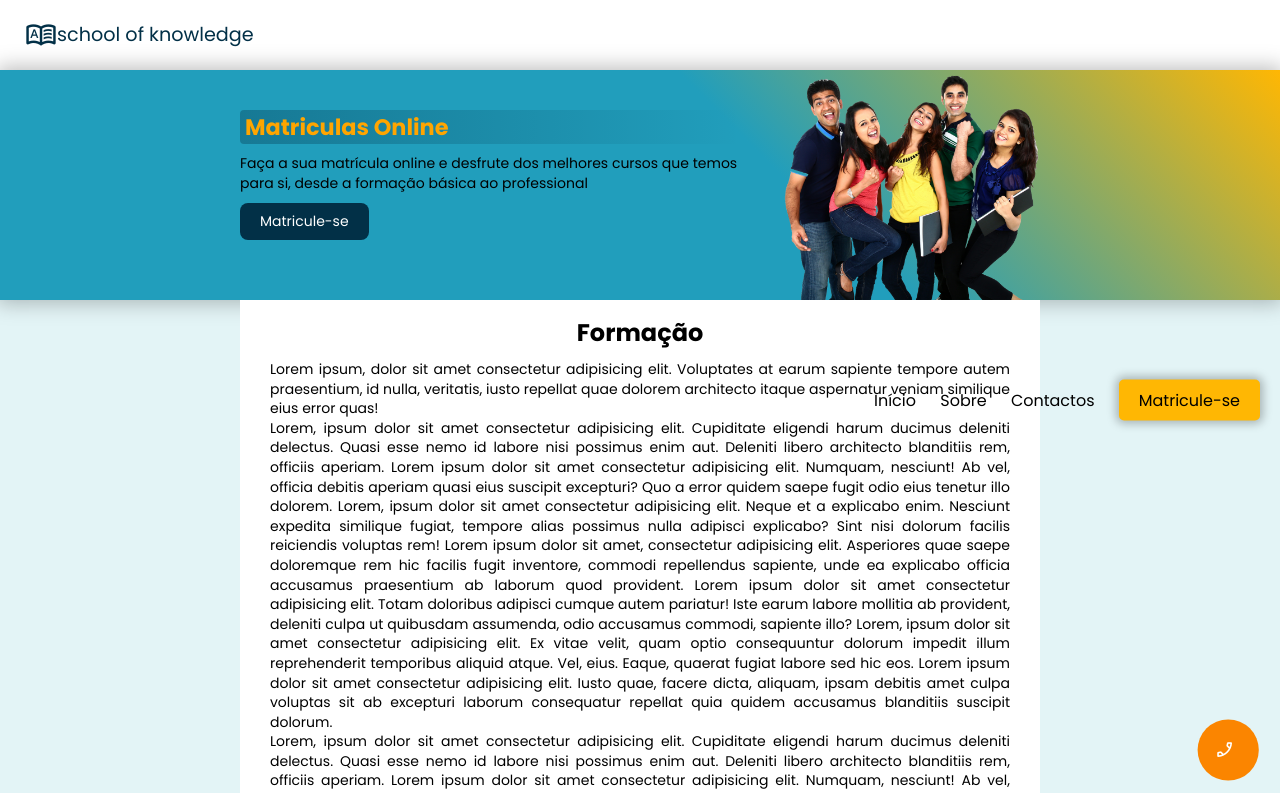
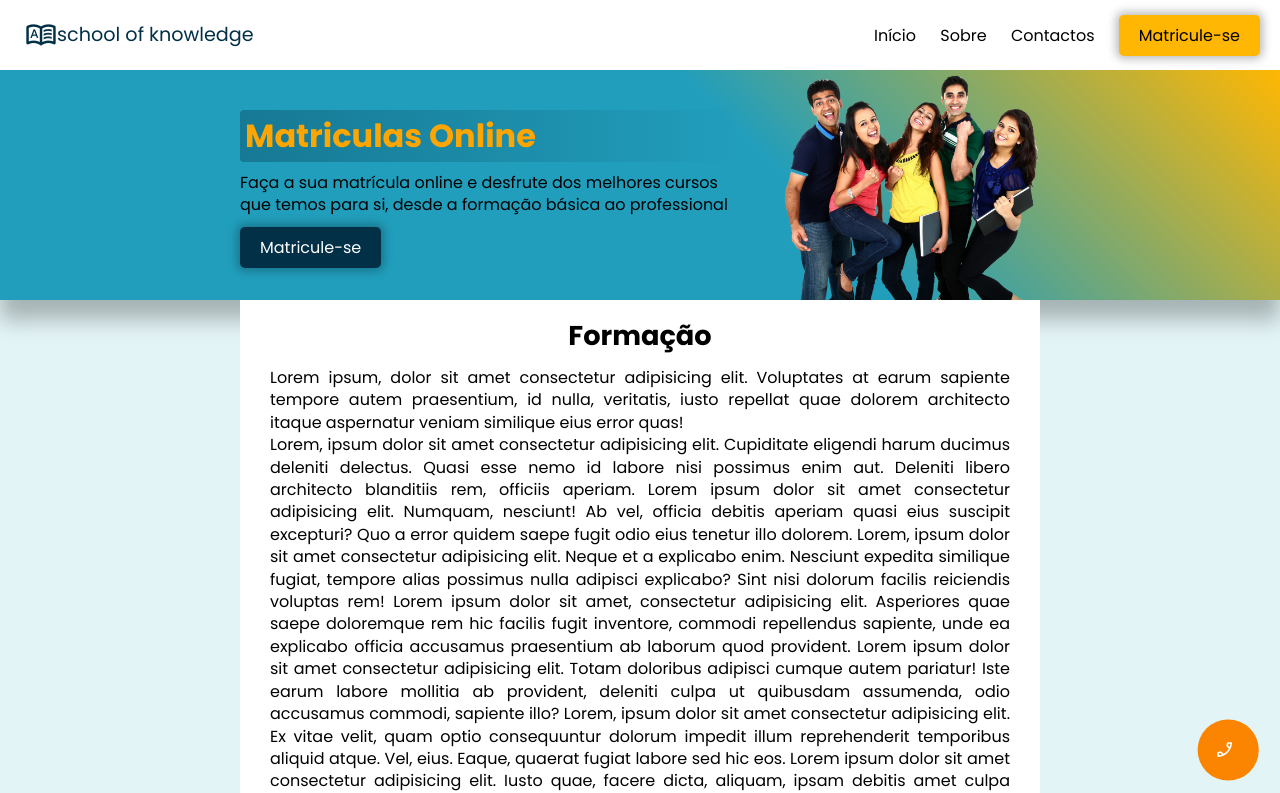
Before and after one commit to freddymenezess/site-matriculas, a plain HTML site: page index.html in a window 1280 px wide. Shown: the top 793 px of the page. Drawn offline with nearby package versions, Linux system fonts and the light colour scheme.

Commit message:
Changes
Corrigi o erro no cabeçalho

```diff
--- a/index.html
+++ b/index.html
@@ -24,7 +24,7 @@
                     <a href="#" class="normal">Início</a>
                     <a href="#" class="normal">Sobre</a>
                     <a href="#" class="normal">Contactos</a>
-                    <a href="#" class="especial">Matricule-se</a>
+                    <a href="#" class="especial btn">Matricule-se</a>
                 </nav>
             </div>
             <div class="container-menu" id="container-menu">
--- a/script/script.js
+++ b/script/script.js
@@ -9,7 +9,7 @@ window.addEventListener('scroll', function() {
             header.style.backgroundColor = "#219EBC";
             header.style.position = "fixed";
             header.style.width = "100%";
-            header.style.top = "-1";
+            header.style.top = "0";
             header.style.transition = "position 0.2s linear, background-color 0.3s linear";
         } else {
             header.style.backgroundColor = "white";
--- a/styles/mediaQueries.css
+++ b/styles/mediaQueries.css
@@ -9,7 +9,7 @@
 
     .section-img {
         background-image: linear-gradient(45deg, var(--primary-color) 0%, var(--primary-color) 60%, var(--text-color) 100%);
-        box-shadow: 0px 7px 40px 4px rgba(0, 0, 0, 0.267);
+        box-shadow: 0px 20px 20px 0px rgba(0, 0, 0, 0.267);
     }
 
     .section-img .img {
@@ -38,25 +38,17 @@
         max-width: 800px;
     }
 
-    header .menu-largo {
-        position: absolute;
-        top: 50%;
-        right: 20px;
-        transform: translateY(-50%);
-    }
-
-    header .menu #menu-icon {
+    header .menu .bg-span {
         display: none;
     }
 
     header .menu-largo {
         display: inline-block;
-
     }
 
     .section-img {
         background-image: linear-gradient(45deg, var(--primary-color) 0%, var(--primary-color) 60%, var(--text-color) 100%);
-        box-shadow: 0px 7px 40px 4px rgba(0, 0, 0, 0.267);
+        box-shadow: 0px 20px 20px 0px rgba(0, 0, 0, 0.267);
     }
 
     .section-img .img {
@@ -79,21 +71,7 @@
     }
 
     .especial {
-        display: inline-block;
         background-color: var(--text-color);
-        padding: 8px 20px;
-        border-radius: 5px;
-        transition: transform .2s linear;
-        box-shadow: 0px 0px 10px 3px rgba(0, 0, 0, 0.267);
-    }
-
-    .especial:hover {
-        opacity: 0.8;
-        cursor: pointer;
-    }
-
-    .especial:active {
-        transform: scale(0.8);
     }
 
     .section-img .img {
@@ -102,20 +80,35 @@
 }
 
 @media screen and (min-width: 992px) {
-    header .menu-largo {
-        position: absolute;
-        top: 50%;
-        right: 20px;
-        transform: translateY(-50%);
+    header {
+        display: flex;
+        justify-content: space-between;
+        align-items: center;
+        align-content: center;
+        padding: 20px;
+        background-color: white;
+        height: 70px;
+        position: relative;
     }
 
-    header .menu #menu-icon {
+    h2 {
+        font-size: 1.7em;
+    }
+
+    .text > h2 {
+        font-size: 2em;
+    }
+
+    p {
+        font-size: 16px;
+    }
+
+    header .menu .bg-span {
         display: none;
     }
 
     header .menu-largo {
-        display: inline;
-
+        display: inline-block;
     }
 
     .nav-larga a {
@@ -125,7 +118,7 @@
     }
 
     .normal:hover {
-        padding-bottom: 21px;
+        padding-bottom: 24px;
         color: var(--text-color);
         border-bottom: 2px solid var(--text-color);
         cursor: pointer;
@@ -134,24 +127,11 @@
     .especial {
         display: inline-block;
         background-color: var(--text-color);
-        padding: 8px 20px;
-        border-radius: 5px;
-        transition: transform .2s linear;
-        box-shadow: 0px 0px 10px 3px rgba(0, 0, 0, 0.267);
-    }
-
-    .especial:hover {
-        opacity: 0.8;
-        transform: scale(1.02);
-    }
-
-    .especial:active {
-        transform: scale(0.8);
     }
 
     .section-img {
         background-image: linear-gradient(45deg, var(--primary-color) 0%, var(--primary-color) 60%, var(--text-color) 100%);
-        box-shadow: 0px 0px 20px 3px rgba(0, 0, 0, 0.267);
+        box-shadow: 0px 20px 20px 0px rgba(0, 0, 0, 0.267);
     }
 
     .section-img .img {
@@ -170,4 +150,8 @@
     .text {
         padding: 20px 0px;
     }
+
+    .text > .btn {
+        font-size: 16px;
+    }
 }
--- a/styles/style.css
+++ b/styles/style.css
@@ -35,7 +35,6 @@ header {
     padding: 20px;
     background-color: transparent;
     height: 70px;
-    background-color: white;
     z-index: 10;
 }
 
@@ -197,7 +196,7 @@ header .menu .bg-span:active .span-global {
     font-size: 1.4em;
     color: orange;
     margin: 20px 0 10px 0;
-    padding: 0px 35px 0px 5px;
+    padding: 2px 35px 2px 5px;
     background: linear-gradient(to right, #02304756, transparent);
     border-radius: 4px;
 }
@@ -206,26 +205,30 @@ header .menu .bg-span:active .span-global {
     margin-bottom: 10px;
 }
 
+.btn {
+    display: inline-block;
+    padding: 8px 20px;
+    border-radius: 5px;
+    transition: all .2s linear;
+    box-shadow: 0px 0px 10px 3px rgba(0, 0, 0, 0.267);
+    cursor: pointer;
+}
+
+.btn:hover {
+    opacity: 0.8;
+}
+
+.btn:active {
+    transform: scale(0.9);
+}
+
 .text > .btn {
     display: inline-block;
     background-color: var(--accent-color);
 
     color: white;
     font-size: 14px;
-    padding: 8px 20px;
-    border-radius: 8px;
     text-decoration: none;
-
-    transition: all .1s linear;
-}
-
-.text > .btn:hover {
-    transform: scale(1.02);
-    box-shadow: 2px 2px 7px rgba(0, 0, 0, 0.436);
-}
-
-.text > .btn:active {
-    transform: scale(0.9);
 }
 
 main {
```
